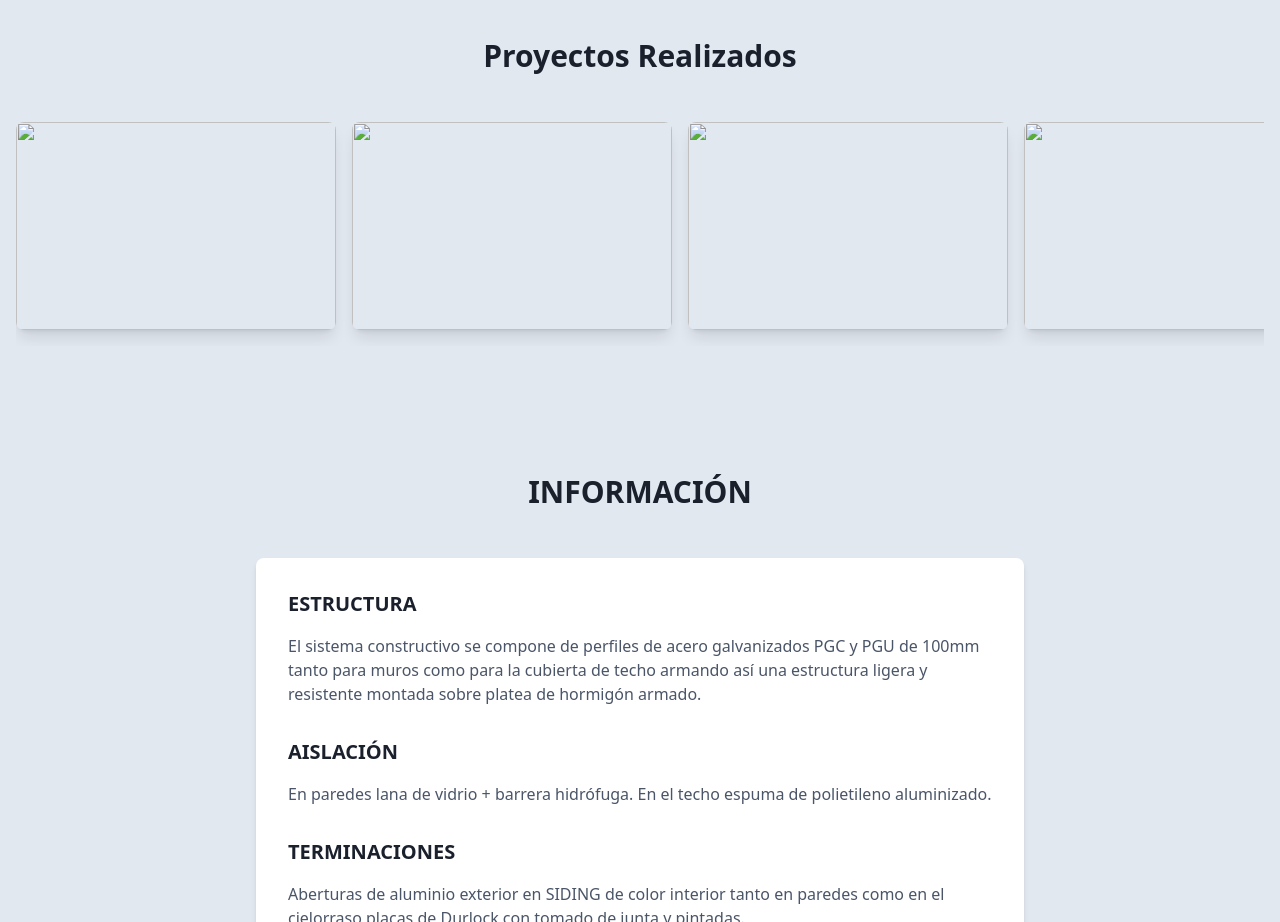
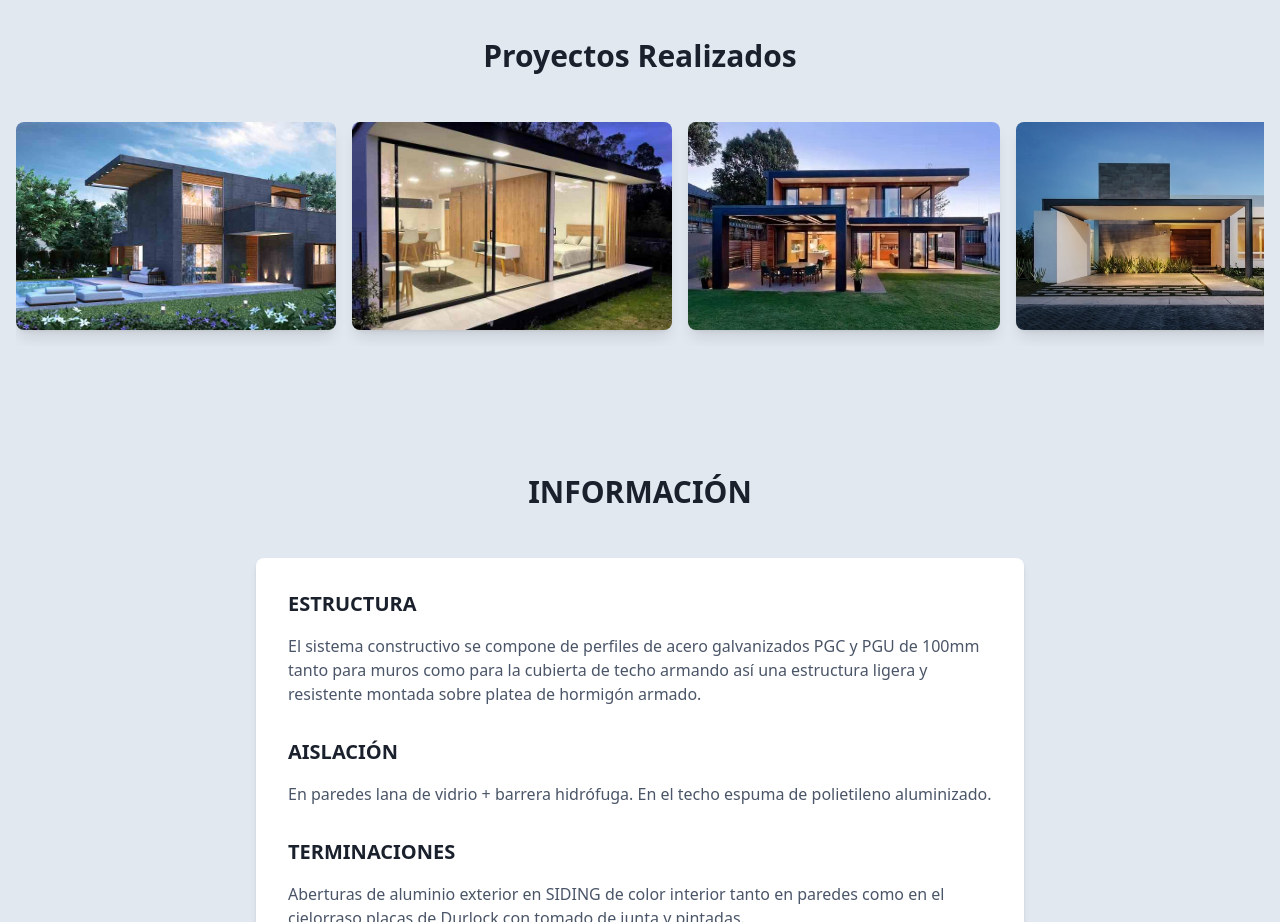
Before and after one commit to Frannn24/demo-vivxanaes, a plain HTML site: page index.html in a window 1280 px wide. Shown: the part 1140-2062 px from the top of the page. Drawn offline with nearby package versions, Linux system fonts and the light colour scheme.

Commit message:
Carrousel 2

```diff
--- a/index.html
+++ b/index.html
@@ -165,10 +165,10 @@
     <h2 class="text-3xl font-bold text-center mb-12 text-xanaes-dark">Proyectos Realizados</h2>
     <div class="relative">
       <div class="carousel flex overflow-x-auto scroll-smooth space-x-4 pb-4">
-        <img src="/img/proy1.jpg" class="w-80 h-52 object-cover rounded-lg shadow-lg">
-        <img src="/img/proy2.jpg" class="w-80 h-52 object-cover rounded-lg shadow-lg">
-        <img src="/img/proy3.jpg" class="w-80 h-52 object-cover rounded-lg shadow-lg">
-        <img src="/img/proy4.jpg" class="w-80 h-52 object-cover rounded-lg shadow-lg">
+        <img src="img/proy1.jpg" class="w-80 h-52 object-cover rounded-lg shadow-lg">
+        <img src="img/proy2.jpg" class="w-80 h-52 object-cover rounded-lg shadow-lg">
+        <img src="img/proy3.jpg" class="w-80 h-52 object-cover rounded-lg shadow-lg">
+        <img src="img/proy4.jpg" class="w-80 h-52 object-cover rounded-lg shadow-lg">
       </div>
     </div>
   </div>
```
Also changed, not shown: img/proy1.jpg (added), img/proy2.jpg (added), img/proy3.jpg (added), img/proy4.jpg (added).
